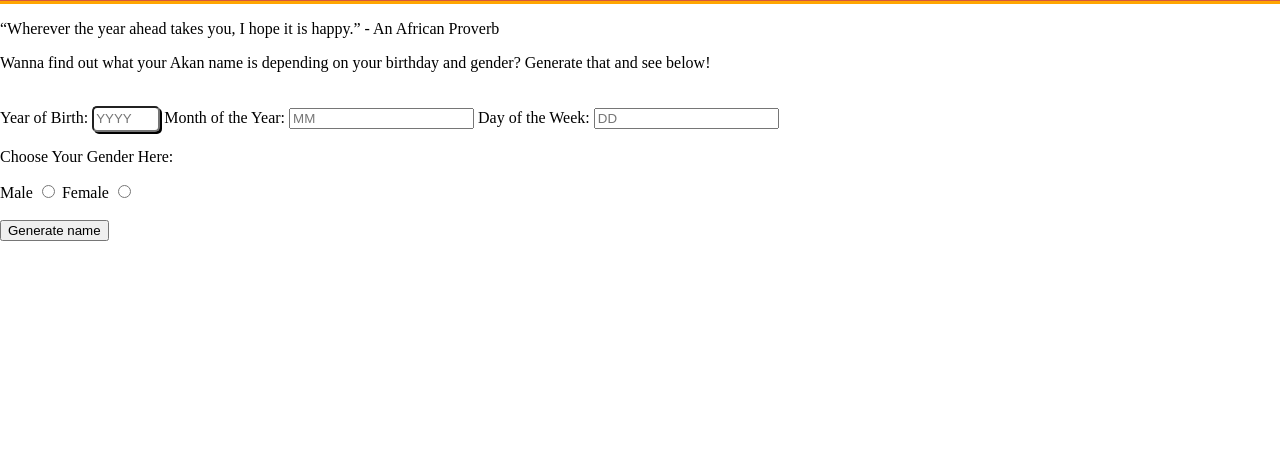
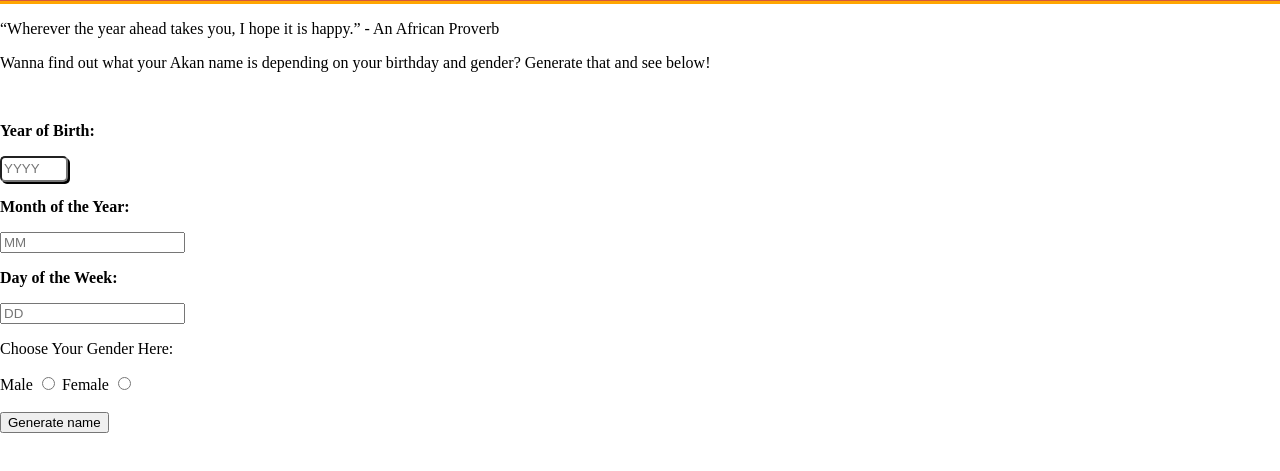
Before and after one commit to MMMuteti/homejs, a plain HTML site: page index.html in a window 1280 px wide. Shown: the part 109-580 px from the top of the page. Drawn offline with Linux system fonts and the light colour scheme.

Commit message:
year, month and date text formatting

```diff
--- a/index.html
+++ b/index.html
@@ -23,17 +23,17 @@
 
     <form class="myform" onsubmit="return getAkanName()">
       <label for="year-of-birth">
-        Year of Birth:
+        <p><strong>Year of Birth:</strong></p>
         <input id="year-input" type="number" name="year-of-birth" placeholder="YYYY" value="" required>
       </label>
       <label for="month-of-birth">
 
-        Month of the Year:
+        <p><strong>Month of the Year:</strong></p>
         <input id="month-input" type="number" name="month-of-birth" placeholder="MM" value="" required>
       </label>
       <label for="day-of-birth">
 
-        Day of the Week:
+        <p><strong>Day of the Week:</strong></p>
         <input id="day-input" type="number" name="day-of-birth" placeholder="DD" value="" required>
       </label><br>
 
```
